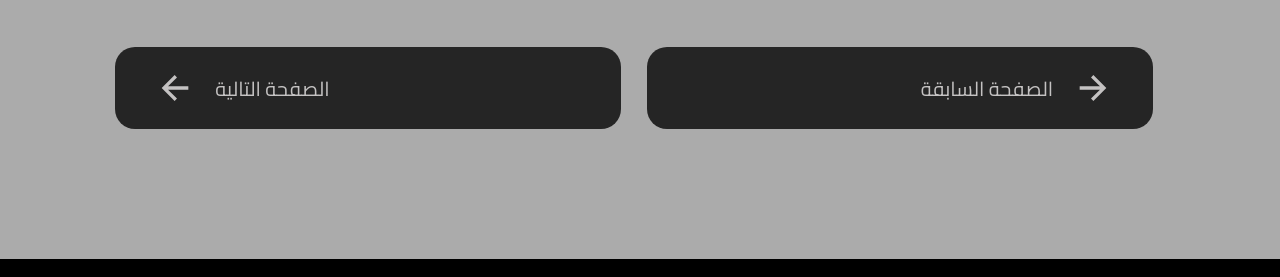
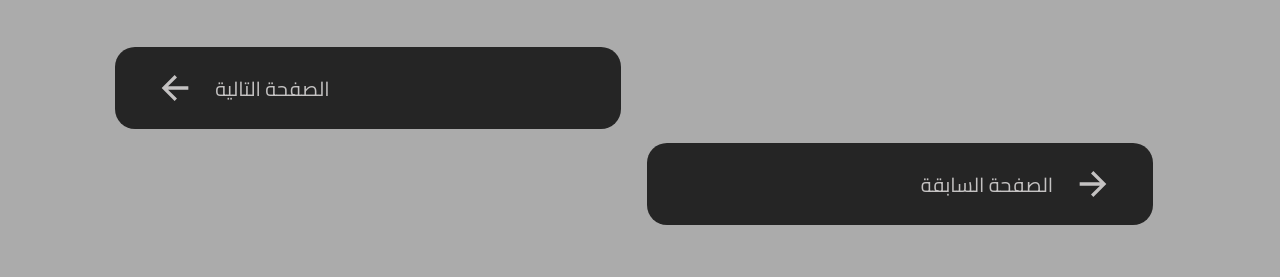
Before and after one commit to mina-girges/ava_musa, a plain HTML site: page data/Media/src/media_pic/pic.html in a window 1280 px wide. Shown: the part 2493-2770 px from the top of the page. Drawn offline with Linux system fonts and the light colour scheme; a web font is replaced by a local one.

Commit message:
Update pic.html

```diff
--- a/data/Media/src/media_pic/pic.html
+++ b/data/Media/src/media_pic/pic.html
@@ -51,7 +51,7 @@
             <!-------- pic-1 -------->
             <div class="card" id="pic-1">
                 <div class="card-details">
-                    <img src="../../../../../assets/img/logo.png" alt="">
+                    <img src="../../../../assets/img/logo.png" alt="">
                     <p class="text-title">العذراء مريم</p>
                 </div>
                 <div class="down" data-tooltip="Size: 395.5kb">
@@ -327,20 +327,20 @@
             </div>
         </div>
         <div class="pagination">
-            <a href="pic_2.html">
-                <button class="button button--left"><svg xmlns="http://www.w3.org/2000/svg" viewBox="0 0 24 24"
+                <a class="button button--left" href="pic_2.html"><svg xmlns="http://www.w3.org/2000/svg" viewBox="0 0 24 24"
                         width="24" height="24">
                         <path fill="none" d="M0 0h24v24H0z"></path>
                         <path fill="currentColor"
                             d="M7.828 11H20v2H7.828l5.364 5.364-1.414 1.414L4 12l7.778-7.778 1.414 1.414z"></path>
-                    </svg>الصفحة التالية</button></a>
-            <a href="pic.html"><button class="button button--right">
+                    </svg>الصفحة التالية</a>
+                    <br>
+            <a class="button button--right" href="pic.html">
                     الصفحة السابقة<svg xmlns="http://www.w3.org/2000/svg" viewBox="0 0 24 24" width="24" height="24">
                         <path fill="none" d="M0 0h24v24H0z"></path>
                         <path fill="currentColor"
                             d="M16.172 11l-5.364-5.364 1.414-1.414L20 12l-7.778 7.778-1.414-1.414L16.172 13H4v-2z">
                         </path>
-                    </svg></button></a>
+                    </svg></a>
         </div>
     </section>
     <!--==========================
```
